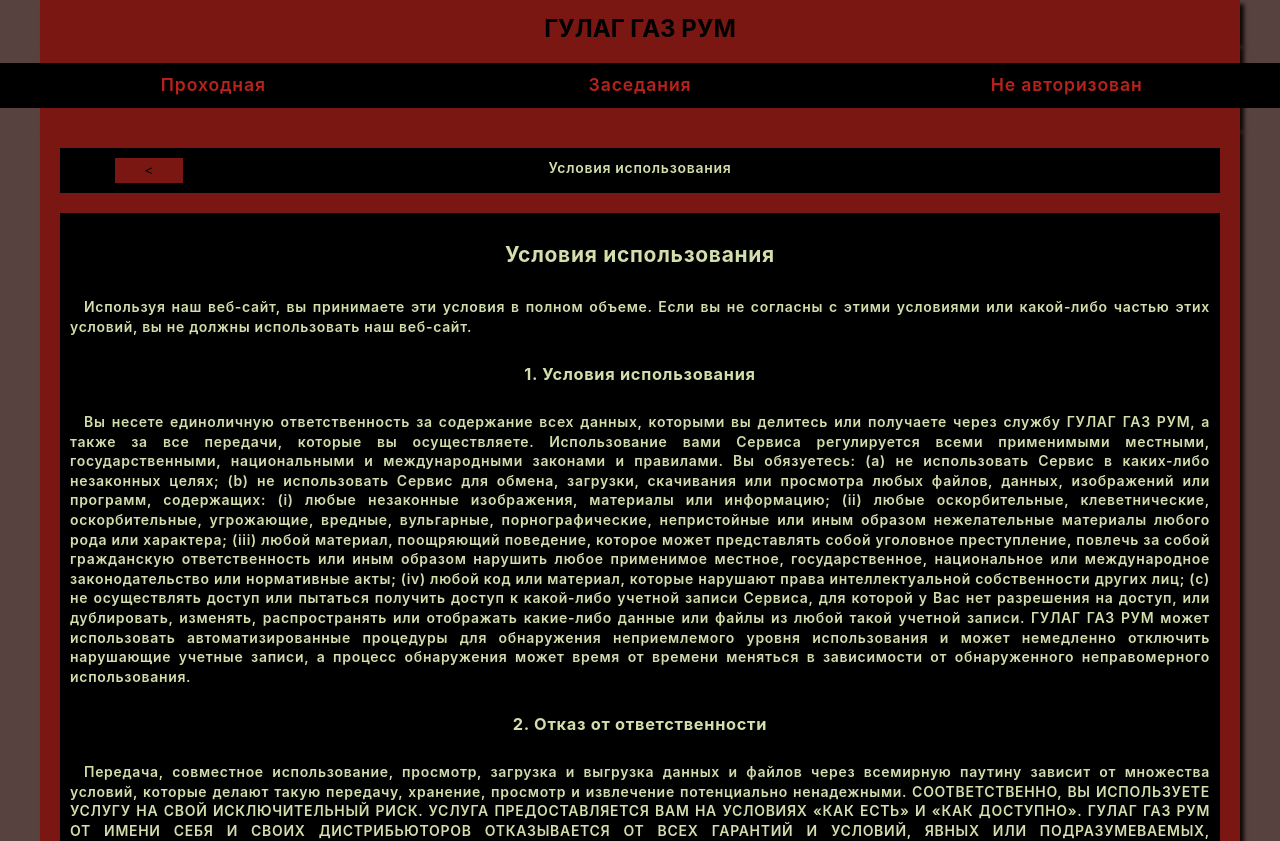
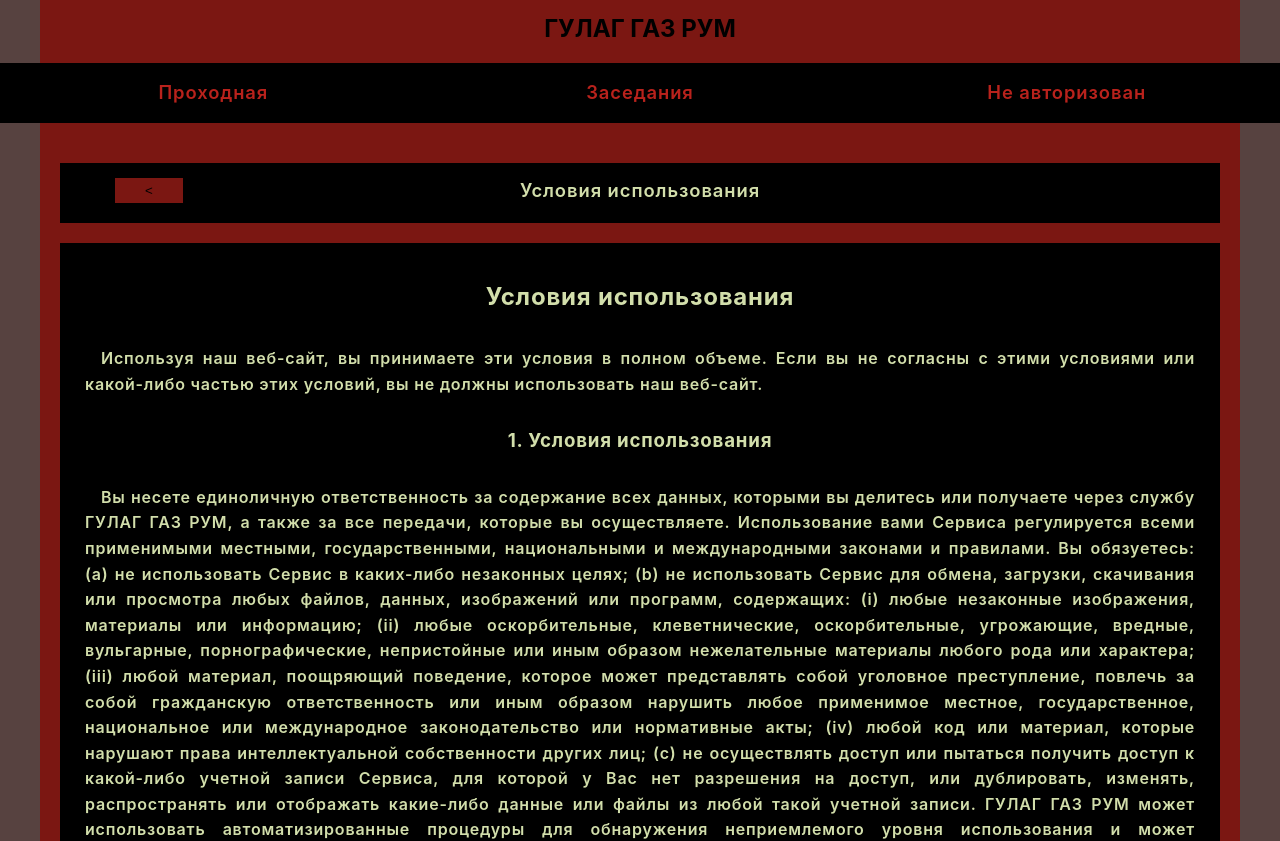
Before and after one commit to VladislavPetyukevich/GulagGazRoom, a React (Create React App) app in the folder FrontendAdmin/: page /terms in a window 1280 px wide. Shown: the top 841 px of the page. Built offline with nearby package versions, Linux system fonts and the light colour scheme.

Commit message:
Frontend, Admin - font-size and padding tweaks

```diff
--- a/FrontendAdmin/src/components/FieldsBlock/FieldsBlock.css
+++ b/FrontendAdmin/src/components/FieldsBlock/FieldsBlock.css
@@ -9,7 +9,6 @@
 
 .fields-block .fields-wrap {
   background-color: var(--form-bg);
-  box-shadow: 4px 4px 4px var(--shadow);
   margin-right: 40px;
   margin-left: 40px;
 }
@@ -19,7 +18,7 @@
   margin: 20px;
   height: auto;
   min-height: 30px;
-  padding: 10px 0px 5px 0px;
+  padding: 15px 15px;
   letter-spacing: 0.05em;
-  line-height: 1.4;
+  line-height: 1.6;
 }
--- a/FrontendAdmin/src/components/HeaderWithLink/HeaderWithLink.css
+++ b/FrontendAdmin/src/components/HeaderWithLink/HeaderWithLink.css
@@ -4,6 +4,8 @@
   flex-direction: row;
   justify-content: center;
   align-items: stretch;
+  font-size: var(--menu-font-size);
+  line-height: var(--menu-line-height) !important;
 }
 
 .header-with-link .button-link {
--- a/FrontendAdmin/src/index.css
+++ b/FrontendAdmin/src/index.css
@@ -9,8 +9,8 @@
   --progress-bg: var(--shadow);
   --progress-1: var(--active);
   --progress-2: var(--form-bg);
-  --menu-font-size: 1.1rem;
-  --menu-line-height: calc(var(--menu-font-size) * 1.10);
+  --menu-font-size: 1.15rem;
+  --menu-line-height: calc(var(--menu-font-size) * 1.4);
 }
 
 body {
@@ -21,7 +21,7 @@ body {
   -moz-osx-font-smoothing: grayscale;
   background-color: var(--page-bg);
 
-  font-size: 14px;
+  font-size: 16px;
   font-weight: 600;
 }
 
--- a/FrontendAdmin/src/pages/Rooms/Rooms.css
+++ b/FrontendAdmin/src/pages/Rooms/Rooms.css
@@ -3,6 +3,11 @@
   list-style-type: none;
 }
 
+.rooms-list .room-link {
+  font-size: var(--menu-font-size);
+  line-height: var(--menu-line-height);
+}
+
 .rooms-list .room-users {
   font-size: 0.75rem;
 }
--- a/FrontendAdmin/src/pages/Rooms/Rooms.tsx
+++ b/FrontendAdmin/src/pages/Rooms/Rooms.tsx
@@ -43,10 +43,11 @@ export const Rooms: FunctionComponent = () => {
     return (
       <li key={room.id}>
         <Field>
-          <Link to={`${pathnames.rooms}/${room.id}`}>
+          <Link to={`${pathnames.rooms}/${room.id}`} className='room-link'>
             {room.name}
           </Link>
           <div className="room-users">
+            <span>Участники: </span>
             {room.users.map(user => user.nickname).join(', ')}
           </div>
           {admin && (
```
